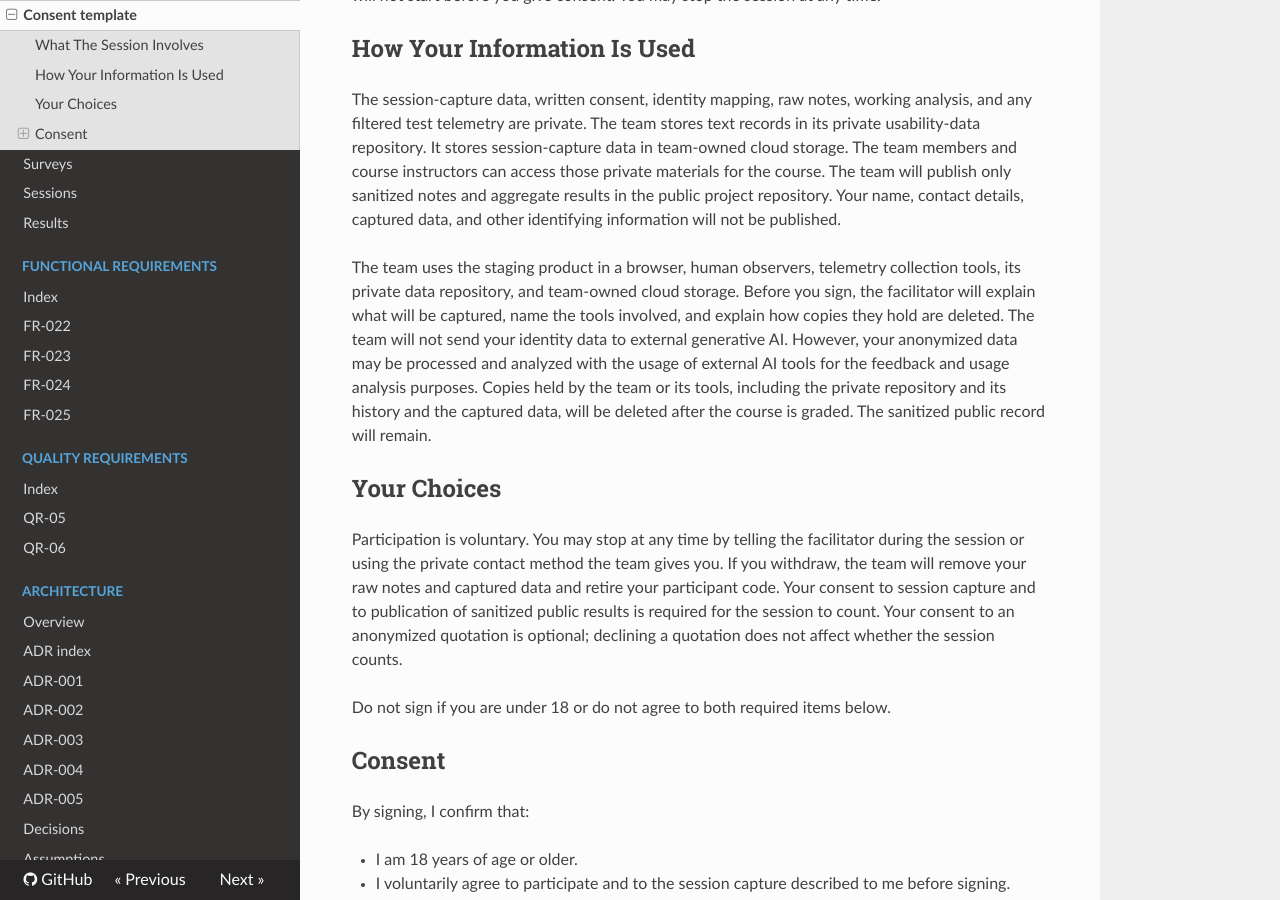
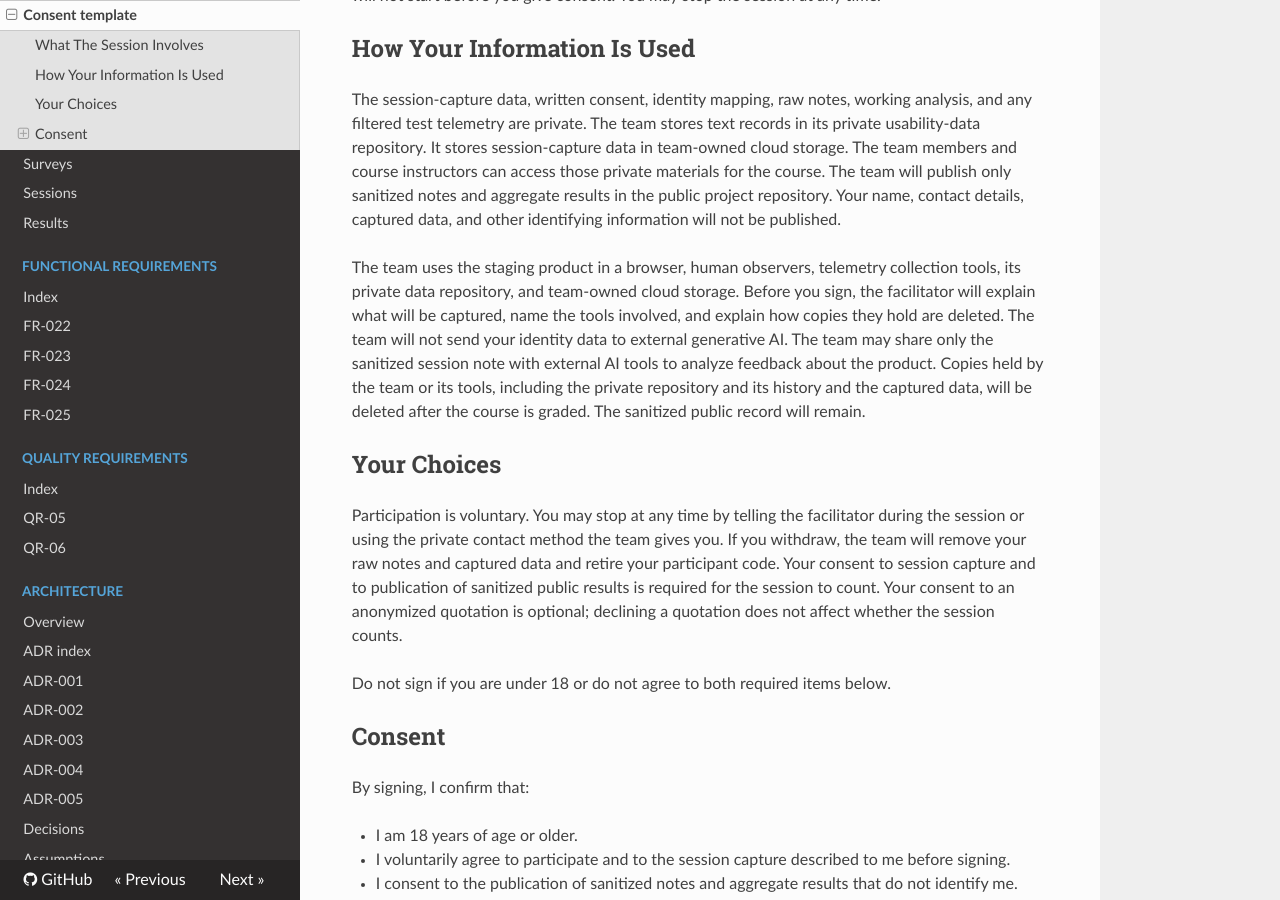
Before and after one commit to WellMadeTeam/workspace-ai-03, an MkDocs documentation site: the page built from docs/usability-tests/ut-01/consent.md, in a window 1280 px wide and 900 px high, scrolled down 400 px. Built offline with MkDocs 1.6.1, drawn with Linux system fonts in a browser that asks for light colours; nearby versions of some CDN libraries.

Commit message:
Update consent.md

```diff
--- a/docs/usability-tests/ut-01/consent.md
+++ b/docs/usability-tests/ut-01/consent.md
@@ -23,7 +23,7 @@ Your name, contact details, captured data, and other identifying information wil
 
 The team uses the staging product in a browser, human observers, telemetry collection tools, its private data repository, and team-owned cloud storage.
 Before you sign, the facilitator will explain what will be captured, name the tools involved, and explain how copies they hold are deleted.
-The team will not send your identity data to external generative AI. However, your anonymized data may be processed and analyzed with the usage of external AI tools for the feedback and usage analysis purposes.
+The team will not send your identity data to external generative AI. The team may share only the sanitized session note with external AI tools to analyze feedback about the product.
 Copies held by the team or its tools, including the private repository and its history and the captured data, will be deleted after the course is graded.
 The sanitized public record will remain.
 
```
